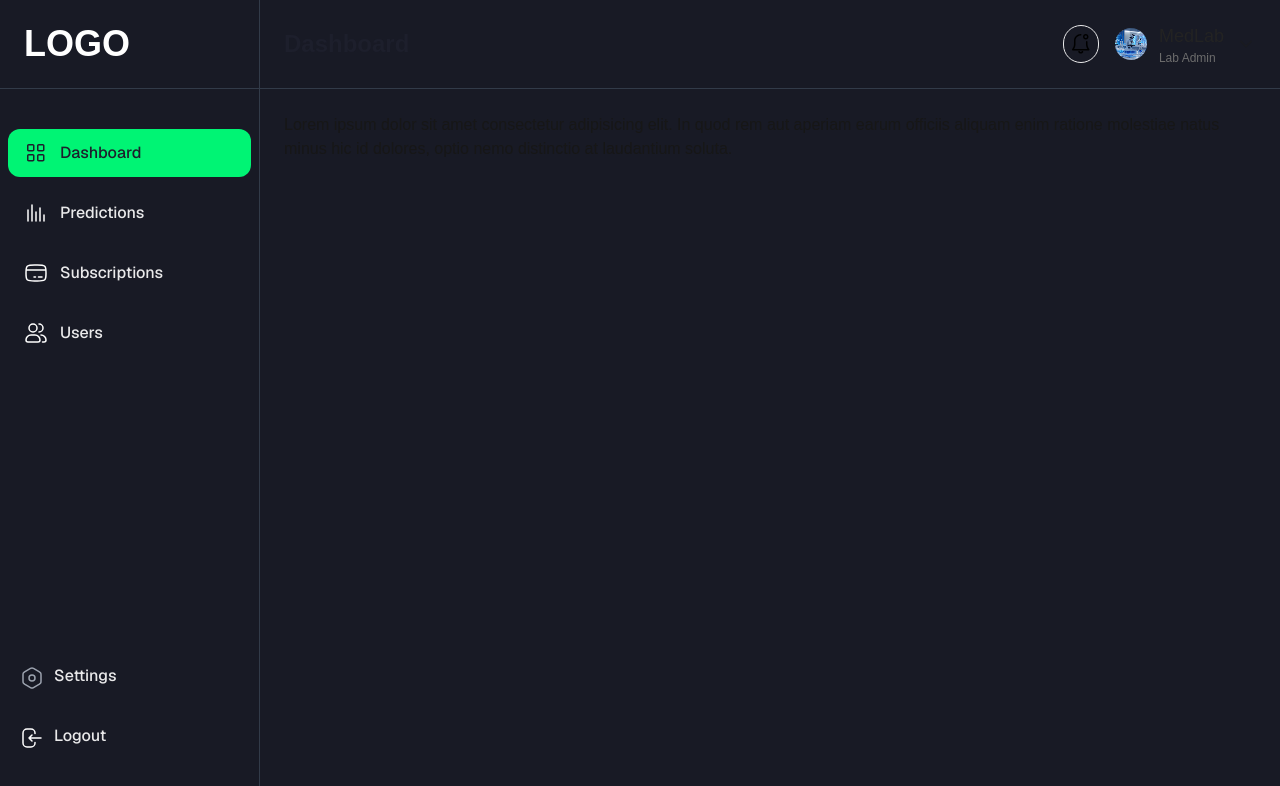
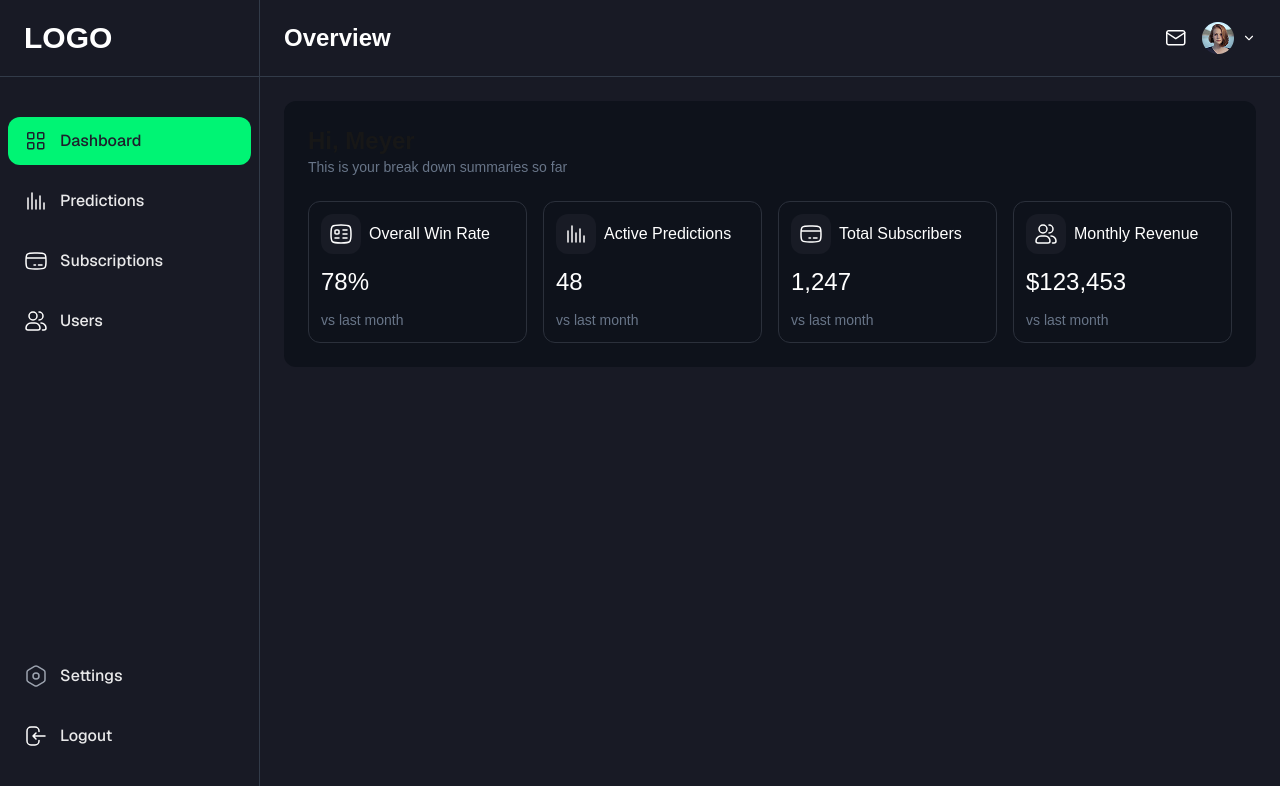
Before and after one commit to amuhaimen/fdahunter1_FO828B94B8AC4, a Next.js app: page /dashboard in a window 1280 px wide. Shown: the top 786 px of the page. Built offline with nearby package versions, Linux system fonts and the light colour scheme.

Commit message:
stateCard added

```diff
--- /dev/null
+++ b/_components/dashboardHome/DashboardHome.tsx
@@ -0,0 +1,68 @@
+import React from "react";
+import PageHeader from "../reusable/PageHeader";
+import WinRateIcon from "../icons/dashboardHome/WinRateIcon";
+import StaticsIcon from "../icons/sidebar/StaticsIcon";
+import WalletIcon from "../icons/sidebar/WalletIcon";
+import UsersIcon from "../icons/sidebar/UsersIcon";
+
+interface StatCardProps {
+  title: string;
+  value: string | number;
+  period: string;
+  icon: React.ReactNode;
+}
+
+export default function DashboardHome() {
+  const statCardsData: StatCardProps[] = [
+    {
+      title: "Overall Win Rate",
+      value: "78%",
+      period: "vs last month",
+      icon: <WinRateIcon />,
+    },
+    {
+      title: "Active Predictions",
+      value: 48,
+      period: "vs last month",
+      icon: <StaticsIcon />,
+    },
+    {
+      title: "Total Subscribers",
+      value: "1,247",
+      period: "vs last month",
+      icon: <WalletIcon />,
+    },
+    {
+      title: "Monthly Revenue",
+      value: "$123,453",
+      period: "vs last month",
+      icon: <UsersIcon />,
+    },
+  ];
+  return (
+    <div className=" bg-[#0E121B] p-6 rounded-xl">
+      <PageHeader
+        title="Hi, Meyer"
+        subtitle="This is your break down summaries so far"
+        titleClass=" text-2xl font-bold"
+        subtitleClass=" text-[#687588] text-sm"
+      />
+
+      <div className="mt-6 grid grid-cols-1 md:grid-cols-2 lg:grid-cols-4 gap-4 w-full">
+        {statCardsData.map((card, index) => (
+          <div
+            className="p-3 relative border border-[#2B303B] rounded-xl overflow-hidden"
+            key={index}
+          >
+            <div className=" flex items-center gap-2">
+              <div className=" bg-[#181B25] p-2 rounded-xl">{card.icon}</div>
+              <h3 className=" text-white text-base font-medium">{card.title}</h3>
+            </div>
+            <h2 className=" text-white text-2xl font-medium my-3">{card.value}</h2>
+            <p className=" text-[#687588] text-sm font-medium">{card.period}</p>
+          </div>
+        ))}
+      </div>
+    </div>
+  );
+}
--- /dev/null
+++ b/_components/icons/dashboardHome/WinRateIcon.tsx
@@ -0,0 +1,14 @@
+import React from 'react'
+
+export default function WinRateIcon() {
+  return (
+    <svg xmlns="http://www.w3.org/2000/svg" width="24" height="24" viewBox="0 0 24 24" fill="none">
+  <path d="M2 12C2 7.75736 2 5.63604 3.46447 4.31802C4.92893 3 7.28596 3 12 3C16.714 3 19.0711 3 20.5355 4.31802C22 5.63604 22 7.75736 22 12C22 16.2426 22 18.364 20.5355 19.682C19.0711 21 16.714 21 12 21C7.28596 21 4.92893 21 3.46447 19.682C2 18.364 2 16.2426 2 12Z" stroke="white" stroke-width="1.5" stroke-linecap="round" stroke-linejoin="round"/>
+  <path d="M8.4 8H7.6C6.84575 8 6.46863 8 6.23431 8.23431C6 8.46863 6 8.84575 6 9.6V10.4C6 11.1542 6 11.5314 6.23431 11.7657C6.46863 12 6.84575 12 7.6 12H8.4C9.15425 12 9.53137 12 9.76569 11.7657C10 11.5314 10 11.1542 10 10.4V9.6C10 8.84576 10 8.46863 9.76569 8.23431C9.53137 8 9.15425 8 8.4 8Z" stroke="white" stroke-width="1.5" stroke-linejoin="round"/>
+  <path d="M6 16H10" stroke="white" stroke-width="1.5" stroke-linecap="round" stroke-linejoin="round"/>
+  <path d="M14 8H18" stroke="white" stroke-width="1.5" stroke-linecap="round" stroke-linejoin="round"/>
+  <path d="M14 12H18" stroke="white" stroke-width="1.5" stroke-linecap="round" stroke-linejoin="round"/>
+  <path d="M14 16H18" stroke="white" stroke-width="1.5" stroke-linecap="round" stroke-linejoin="round"/>
+</svg>
+  )
+}
--- a/_components/icons/header/DropdownIcon.tsx
+++ b/_components/icons/header/DropdownIcon.tsx
@@ -2,11 +2,8 @@ import React from 'react'
 
 export default function DropdowonIcon() {
   return (
-    <svg xmlns="http://www.w3.org/2000/svg" width="20" height="20" viewBox="0 0 20 20" fill="none">
-  <g opacity="0.5">
-    <path d="M5 7.5L10 12.5L15 7.5" stroke="#232323" strokeWidth="1.66667" strokeLinecap="round" strokeLinejoin="round"/>
-    <path d="M5 7.5L10 12.5L15 7.5" stroke="black" strokeOpacity="0.2" strokeWidth="1.66667" strokeLinecap="round" strokeLinejoin="round"/>
-  </g>
+  <svg xmlns="http://www.w3.org/2000/svg" width="14" height="14" viewBox="0 0 14 14" fill="none">
+  <path fill-rule="evenodd" clip-rule="evenodd" d="M3.08736 4.83748C3.31516 4.60967 3.68451 4.60967 3.91232 4.83748L6.99984 7.925L10.0874 4.83748C10.3152 4.60967 10.6845 4.60967 10.9123 4.83748C11.1401 5.06529 11.1401 5.43463 10.9123 5.66244L7.41232 9.16244C7.18451 9.39024 6.81516 9.39024 6.58736 9.16244L3.08736 5.66244C2.85955 5.43463 2.85955 5.06529 3.08736 4.83748Z" fill="white"/>
 </svg>
   )
 }
--- /dev/null
+++ b/_components/icons/header/MessageIcon.tsx
@@ -0,0 +1,10 @@
+import React from 'react'
+
+export default function MessageIcon() {
+  return (
+    <svg xmlns="http://www.w3.org/2000/svg" width="20" height="16" viewBox="0 0 20 16" fill="none">
+  <path fill-rule="evenodd" clip-rule="evenodd" d="M2.75008 1.5C2.05972 1.5 1.50008 2.05964 1.50008 2.75V12.75C1.50008 13.4404 2.05972 14 2.75008 14H16.7501C17.4404 14 18.0001 13.4404 18.0001 12.75V2.75C18.0001 2.05964 17.4404 1.5 16.7501 1.5H2.75008ZM7.96337e-05 2.75C7.96337e-05 1.23122 1.2313 0 2.75008 0H16.7501C18.2689 0 19.5001 1.23122 19.5001 2.75V12.75C19.5001 14.2688 18.2689 15.5 16.7501 15.5H2.75008C1.2313 15.5 7.96337e-05 14.2688 7.96337e-05 12.75V2.75Z" fill="white"/>
+  <path fill-rule="evenodd" clip-rule="evenodd" d="M0.126042 2.33397C0.355806 1.98933 0.821458 1.8962 1.1661 2.12596L9.75008 7.84861L18.3341 2.12596C18.6787 1.8962 19.1444 1.98933 19.3741 2.33397C19.6039 2.67862 19.5108 3.14427 19.1661 3.37404L10.1661 9.37404C9.91418 9.54199 9.58598 9.54199 9.33405 9.37404L0.334055 3.37404C-0.010592 3.14427 -0.103722 2.67862 0.126042 2.33397Z" fill="white"/>
+</svg>
+  )
+}
--- /dev/null
+++ b/_components/reusable/PageHeader.tsx
@@ -0,0 +1,45 @@
+// components/PageHeader.tsx
+import React from 'react';
+
+interface PageHeaderProps {
+  title: string;
+  subtitle?: string;
+  className?: string;
+  rightComponent?: React.ReactNode;
+  titleClass?: string;
+  subtitleClass?: string;
+}
+
+const PageHeader: React.FC<PageHeaderProps> = ({
+  title,
+  subtitle,
+  className,
+  rightComponent,
+  titleClass = "text-[32px] text-[#C1C2C5] font-bold",
+  subtitleClass = "text-xs text-[#909296] mt-3"
+}) => {
+  return (
+    <div className={`flex flex-col md:flex-row  justify-between    w-full  ${className || ''}`}>
+      {/* Left Side */}
+      <div className="flex-1">
+        <h1 className={titleClass}>
+          {title}
+        </h1>
+        {subtitle && (
+          <p className={subtitleClass}>
+            {subtitle}
+          </p>
+        )}
+      </div>
+
+      {/* Right Side - Optional */}
+      {rightComponent && (
+        <div className="flex-shrink-0   mt-2 md:mt-0">
+          {rightComponent}
+        </div>
+      )}
+    </div>
+  );
+};
+
+export default PageHeader;
--- a/_components/shared/Header.tsx
+++ b/_components/shared/Header.tsx
@@ -3,10 +3,7 @@ import { usePathname } from "next/navigation";
 import Image from "next/image";
 import { Menu } from "lucide-react";
 import profileImg from '@/public/profilePic.png'
-
-
-import Link from "next/link";
-import NotificationIcon from "../icons/header/NotificationIcon";
+import MessageIcon from "../icons/header/MessageIcon";
 import DropdowonIcon from "../icons/header/DropdownIcon";
 
 interface HeaderProps {
@@ -18,15 +15,11 @@ export default function Header({ onMenuClick }: HeaderProps) {
 
 
     const routeToTitle: { [key: string]: string } = {
-    "/dashboard": "Dashboard",
-    "/dashboard/order-list": "Order List",
-    "/dashboard/order-management": "Order Management",
-    '/dashboard/test-management':"Test Status",
-    "/dashboard/upload-results": "Upload Results",
-    "/dashboard/payments": "Payments",
-    "/dashboard/analytics": "Analytics",
+    "/dashboard": "Overview",
+    "/dashboard/predictions": "Predictions",
+    "/dashboard/subscriptions": "Subscriptions",
+    '/dashboard/users':"Users",
     "/dashboard/settings": "Settings",
-    "/dashboard/notification": "Notification",
   };
 
    // Dynamically change the title based on the base route
@@ -48,33 +41,16 @@ export default function Header({ onMenuClick }: HeaderProps) {
             >
               <Menu />
             </button>
-            <h2 className=" text-[#1D1F2C] text-2xl font-semibold cursor-pointer">
+            <h2 className=" text-white text-2xl font-semibold cursor-pointer">
           {pageTitle}
             </h2>
           </div>
          {/* right content */}
           <div className=" flex items-center gap-4">
-            {/* notification icon */}
-            <Link
-              href='/dashboard/notification'
-              className={`border p-2 rounded-full cursor-pointer transition-all duration-200 ${
-                isNotificationActive
-                  ? "border-primary bg-primary"
-                  : "border-[#E9E9EA]  "
-              }`}
-            >
-              <NotificationIcon active={isNotificationActive} />
-            </Link>
-
-            <div className=" flex items-center gap-3">
-              <Image src={profileImg} alt="profile img" className=" rounded-full" width={32} height={32} />
-              <div>
-                <h2 className="text-lg text-[#232323] font-medium">MedLab</h2>
-                <p className=" text-xs text-[#6C6C6C] ">Lab Admin</p>
-              </div>
-              <button className=" cursor-pointer">
-                <DropdowonIcon/>
-              </button>
+            <MessageIcon/>
+            <div className=" flex items-center gap-2">
+                <Image src={profileImg} alt="profile img"/>
+              <DropdowonIcon/>
             </div>
           </div>
         </div>
--- a/_components/shared/Sidebar.tsx
+++ b/_components/shared/Sidebar.tsx
@@ -6,7 +6,7 @@ import logo from "@/public/sideber/images/logo.png";
 import { usePathname } from "next/navigation";
 import { useRouter } from "next/navigation";
 // import { CookieHelper } from "@/helper/cookie.helper";
-import toast from 'react-hot-toast';
+import toast from "react-hot-toast";
 import DashboardIcon from "../icons/sidebar/DashboardIcon";
 import StaticsIcon from "../icons/sidebar/StaticsIcon";
 import WalletIcon from "../icons/sidebar/WalletIcon";
@@ -26,7 +26,7 @@ const menuItems = [
     title: "Users",
     icon: UsersIcon,
     href: "/dashboard/users",
-  }
+  },
 ];
 
 // Define sub-items for each main menu item if needed
@@ -57,7 +57,7 @@ const subItems: Record<string, any[]> = {
 // Bottom menu items
 const bottomMenuItems = [
   { title: "Settings", icon: SettingsIcon, href: "/dashboard/settings" },
-  { title: "Logout", icon:  LogoutIcon, href: "#", isAction: true },
+  { title: "Logout", icon: LogoutIcon, href: "#", isAction: true },
 ];
 
 interface SidebarProps {
@@ -121,7 +121,7 @@ export default function Sidebar({ isOpen, onClose }: SidebarProps) {
   //     router.push("/");
   //   };
 
-  const handleBottomItemClick = (item: typeof bottomMenuItems[0]) => {
+  const handleBottomItemClick = (item: (typeof bottomMenuItems)[0]) => {
     if (item.isAction && item.title === "Logout") {
       //   handleLogout();
     }
@@ -137,12 +137,12 @@ export default function Sidebar({ isOpen, onClose }: SidebarProps) {
           w-65  flex flex-col bg-[#181a25] border-r border-[#323B49]`}
       >
         {/* Header */}
-        <div className="flex items-center justify-between p-6 border-b border-[#323B49]">
+        <div className="flex items-center justify-between py-5 px-6 border-b border-[#323B49]">
           {/* Logo */}
           <div className="flex items-center">
             <Link href="#" className="cursor-pointer">
               {/* <Image src={logo} alt="logo" width={78} height={40} priority /> */}
-              <h1 className=" text-4xl font-bold text-white">LOGO</h1>
+              <h1 className=" text-3xl font-bold text-white">LOGO</h1>
             </Link>
           </div>
 
@@ -170,16 +170,15 @@ export default function Sidebar({ isOpen, onClose }: SidebarProps) {
                   onClick={onClose}
                   onMouseEnter={() => setHoveredItem(item.title)}
                   onMouseLeave={() => setHoveredItem(null)}
-                  className={`group flex items-center py-3 px-4 gap-3 rounded-xl transition-all duration-200 text-base hover:bg-white/70 ${
+                  className={`group flex items-center py-3 px-4 gap-3 rounded-xl transition-all duration-200 text-base hover:bg-[#00F474]/70 ${
                     isActive ? "bg-[#00F474]" : ""
                   }`}
                 >
                   <div className="w-6 h-6 shrink-0 flex items-center justify-center">
-                    <item.icon  active={isActive || isHovered}  />
-
+                    <item.icon active={isActive || isHovered} />
                   </div>
                   <h3
-                    className={`font-medium overflow-hidden whitespace-nowrap inline-block text-base font-sans group-hover:text-primary ${
+                    className={`font-medium overflow-hidden whitespace-nowrap inline-block text-base font-sans group-hover:text-[#1D1F2C] ${
                       isActive ? "text-[#1D1F2C] font-medium" : "text-[#E9E9EA]"
                     }`}
                   >
@@ -194,7 +193,8 @@ export default function Sidebar({ isOpen, onClose }: SidebarProps) {
         {/* Bottom items - Settings and Logout */}
         <div className="mt-auto pt-3 space-y-3 px-2 pb-10">
           {bottomMenuItems.map((item, index) => {
-            const isActive = !item.isAction && isItemActive(item.href, item.title);
+            const isActive =
+              !item.isAction && isItemActive(item.href, item.title);
             const isHovered = hoveredItem === item.title;
 
             if (item.isAction) {
@@ -205,17 +205,18 @@ export default function Sidebar({ isOpen, onClose }: SidebarProps) {
                   onClick={() => handleBottomItemClick(item)}
                   onMouseEnter={() => setHoveredItem(item.title)}
                   onMouseLeave={() => setHoveredItem(null)}
-                  className={`group flex items-center gap-3.5 p-3 rounded-lg transition-all duration-200 text-base hover:bg-white/70 w-full ${
+                  className={`group flex items-center py-3 px-4 gap-3 rounded-xl transition-all duration-200 text-base hover:bg-[#00F474]/70 w-full ${
                     isActive ? "bg-[#00F474]" : ""
                   }`}
                 >
-                  <div className="w-5 h-5">
+                  <div className="w-6 h-6 shrink-0 flex items-center justify-center">
                     <item.icon active={isHovered} />
-                    {/* <item.icon  /> */}
                   </div>
                   <h3
-                    className={`font-medium overflow-hidden whitespace-nowrap inline-block text-base font-sans group-hover:text-primary ${
-                      isHovered ? "text-primary font-medium" : "text-[#E9E9EA]"
+                    className={`font-medium overflow-hidden whitespace-nowrap inline-block text-base font-sans group-hover:text-[#1D1F2C] ${
+                      isHovered
+                        ? "text-[#1D1F2C] font-medium"
+                        : "text-[#E9E9EA]"
                     }`}
                   >
                     {item.title}
@@ -232,17 +233,15 @@ export default function Sidebar({ isOpen, onClose }: SidebarProps) {
                 onClick={() => handleBottomItemClick(item)}
                 onMouseEnter={() => setHoveredItem(item.title)}
                 onMouseLeave={() => setHoveredItem(null)}
-                className={`group flex items-center gap-3.5 p-3 rounded-lg transition-all duration-200 text-base hover:bg-white/70 ${
+                className={`group flex items-center py-3 px-4 gap-3 rounded-xl transition-all duration-200 text-base hover:bg-[#00F474]/70 ${
                   isActive ? "bg-[#00F474]" : ""
                 }`}
               >
-                <div className="w-5 h-5">
-                  {/* <item.icon active={isActive || isHovered} /> */}
-                  <item.icon  />
-
+                <div className="w-6 h-6 shrink-0 flex items-center justify-center">
+                  <item.icon active={isActive || isHovered} />
                 </div>
                 <h3
-                  className={`font-medium overflow-hidden whitespace-nowrap inline-block text-base font-sans group-hover:text-primary ${
+                  className={`font-medium overflow-hidden whitespace-nowrap inline-block text-base font-sans group-hover:text-[#1D1F2C] ${
                     isActive ? "text-[#1D1F2C] font-medium" : "text-[#E9E9EA]"
                   }`}
                 >
--- a/app/dashboard/page.tsx
+++ b/app/dashboard/page.tsx
@@ -1,7 +1,10 @@
+import DashboardHome from '@/_components/dashboardHome/DashboardHome'
 import React from 'react'
 
 export default function page() {
   return (
-    <div className=''>Lorem ipsum dolor sit amet consectetur adipisicing elit. In quod rem aut aperiam earum officiis aliquam enim ratione molestiae natus minus hic id dolores, optio nemo distinctio at laudantium soluta.</div>
+    <div className=''>
+    <DashboardHome/>
+    </div>
   )
 }
```
Also changed, not shown: public/profilePic.png. Lines whose indentation alone changed are shown as unchanged.
